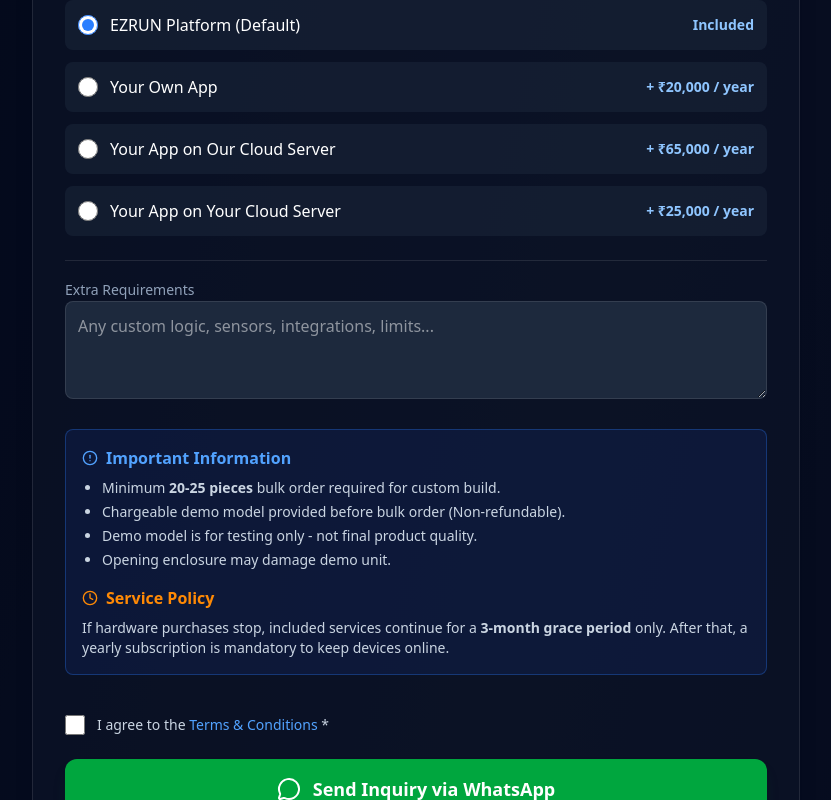
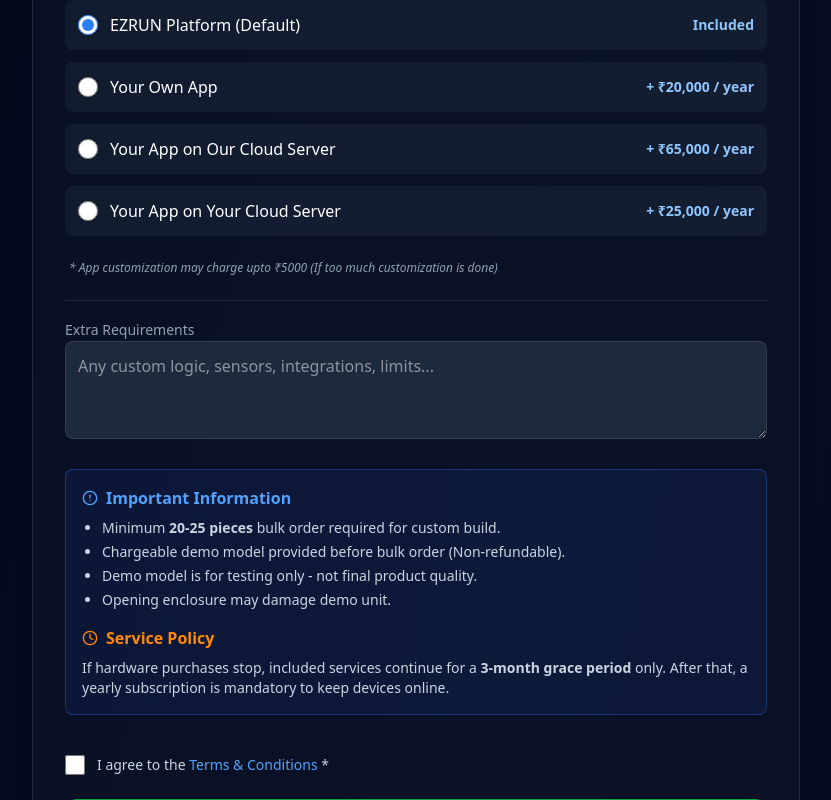
Before and after one commit to nishitkumawat/ezrun_website, a React (Vite) app: page /iot in a window 1280 px wide. Shown: the part 1669-2469 px from the top of the page, without its empty margins (224-1055 px from the left). Built offline with nearby package versions, Linux system fonts and the light colour scheme.

Commit message:
added custom iot build options 2

```diff
--- a/src/pages/IoTLandingPage.jsx
+++ b/src/pages/IoTLandingPage.jsx
@@ -313,6 +313,9 @@
               </label>
             ))}
           </div>
+          <p className="text-xs text-slate-400 italic pl-1 pt-2">
+            * App customization may charge upto ₹5000 (If too much customization is done)
+          </p>
         </div>
 
         {/* Extra Requirements */}
```
